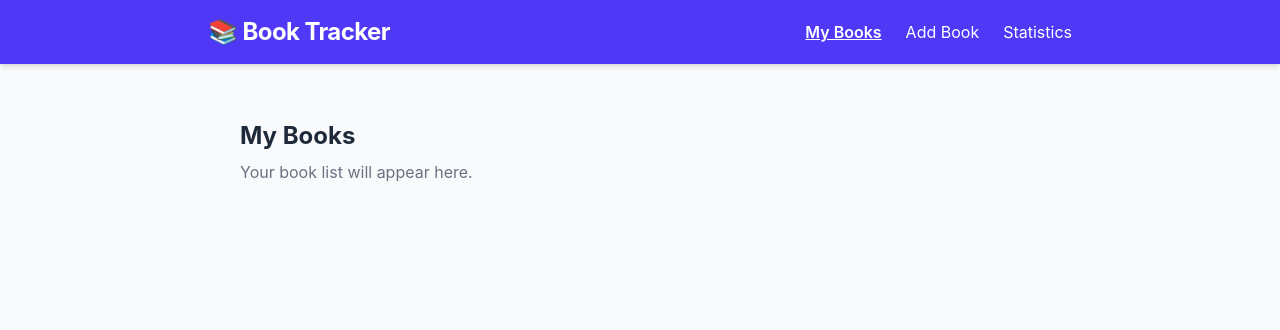
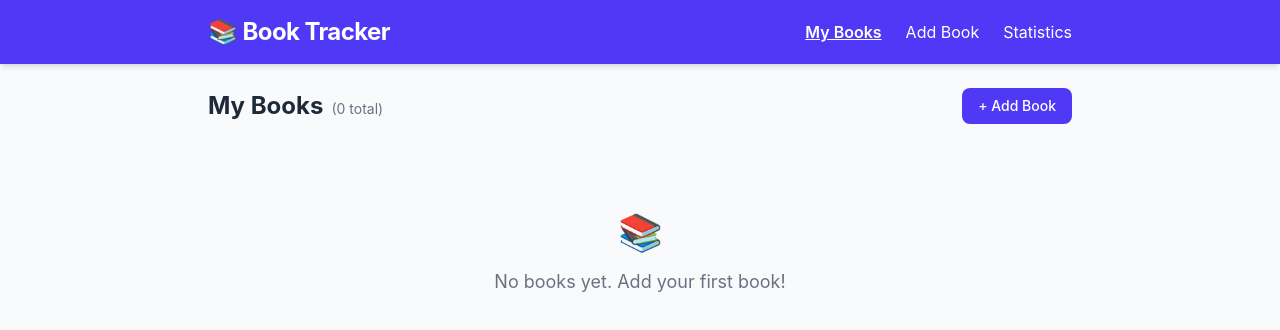
Before and after one commit to Ible-creat/book-tracker, a React (Vite) app: page / in a window 1280 px wide. Shown: the top 330 px of the page. Built offline with nearby package versions, Linux system fonts and the light colour scheme.

Commit message:
Wire AddBookForm into Home page and implement adding books

```diff
--- a/src/pages/Home.jsx
+++ b/src/pages/Home.jsx
@@ -1,8 +1,37 @@
+import { useState } from 'react'
+import { useBooks } from '../context/BookContext'
+import BookList from '../components/BookList'
+import AddBookForm from '../components/AddBookForm'
+
 function Home() {
+  const { books } = useBooks()
+  const [showForm, setShowForm] = useState(false)
+
   return (
-    <div className="p-8">
-      <h2 className="text-2xl font-bold text-gray-800">My Books</h2>
-      <p className="text-gray-500 mt-2">Your book list will appear here.</p>
+    <div>
+      <div className="flex justify-between items-center mb-6">
+        <h2 className="text-2xl font-bold text-gray-800">
+          My Books
+          <span className="ml-2 text-sm font-normal text-gray-500">
+            ({books.length} total)
+          </span>
+        </h2>
+        <button
+          onClick={() => setShowForm(!showForm)}
+          className="bg-indigo-600 text-white px-4 py-2 rounded-lg hover:bg-indigo-700 text-sm font-medium"
+        >
+          {showForm ? 'Cancel' : '+ Add Book'}
+        </button>
+      </div>
+
+      {showForm && (
+        <div className="bg-white rounded-lg shadow-md p-6 mb-6">
+          <h3 className="text-lg font-bold text-gray-800 mb-4">Add a New Book</h3>
+          <AddBookForm onClose={() => setShowForm(false)} />
+        </div>
+      )}
+
+      <BookList />
     </div>
   )
 }
```
